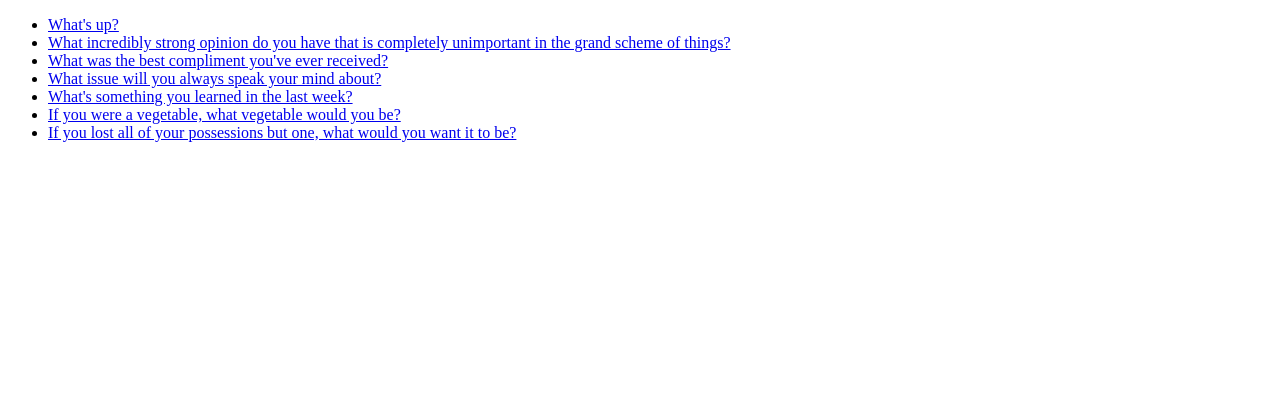
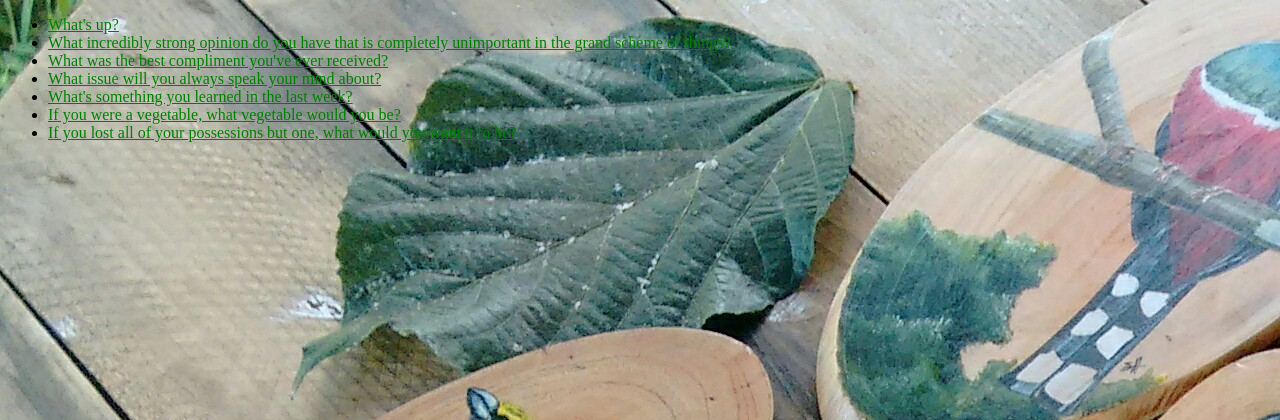
Before and after one commit to shmaiter/poll-app, a Django app: template mysite/polls/templates/polls/index.html in a window 1280 px wide. Shown: the top 420 px of the page. Run offline with Django 5.2, Linux system fonts and the light colour scheme; the template is opened without the code that fills it: values that come from a table or form of the project are taken from there, others are empty; data comes from the database, SQL or seed files in the repository.

Commit message:
(static): add static files and configurations for serving them

```diff
--- /dev/null
+++ b/mysite/polls/static/polls/style.css
@@ -0,0 +1,7 @@
+body{
+    background: white url("images/background.jpg") no-repeat;
+}
+
+li a {
+    color: green;
+}
--- a/mysite/polls/templates/polls/index.html
+++ b/mysite/polls/templates/polls/index.html
@@ -1,8 +1,11 @@
+{% load static %}
+
 <!DOCTYPE html>
 <html lang="en">
 <head>
     <meta charset="UTF-8">
     <title>Title</title>
+    <link rel="stylesheet" href="{% static 'polls/style.css' %}">
 </head>
 <body>
     {% if latest_question_list %}
```
Also changed, not shown: mysite/polls/static/polls/images/background.jpg (added).
